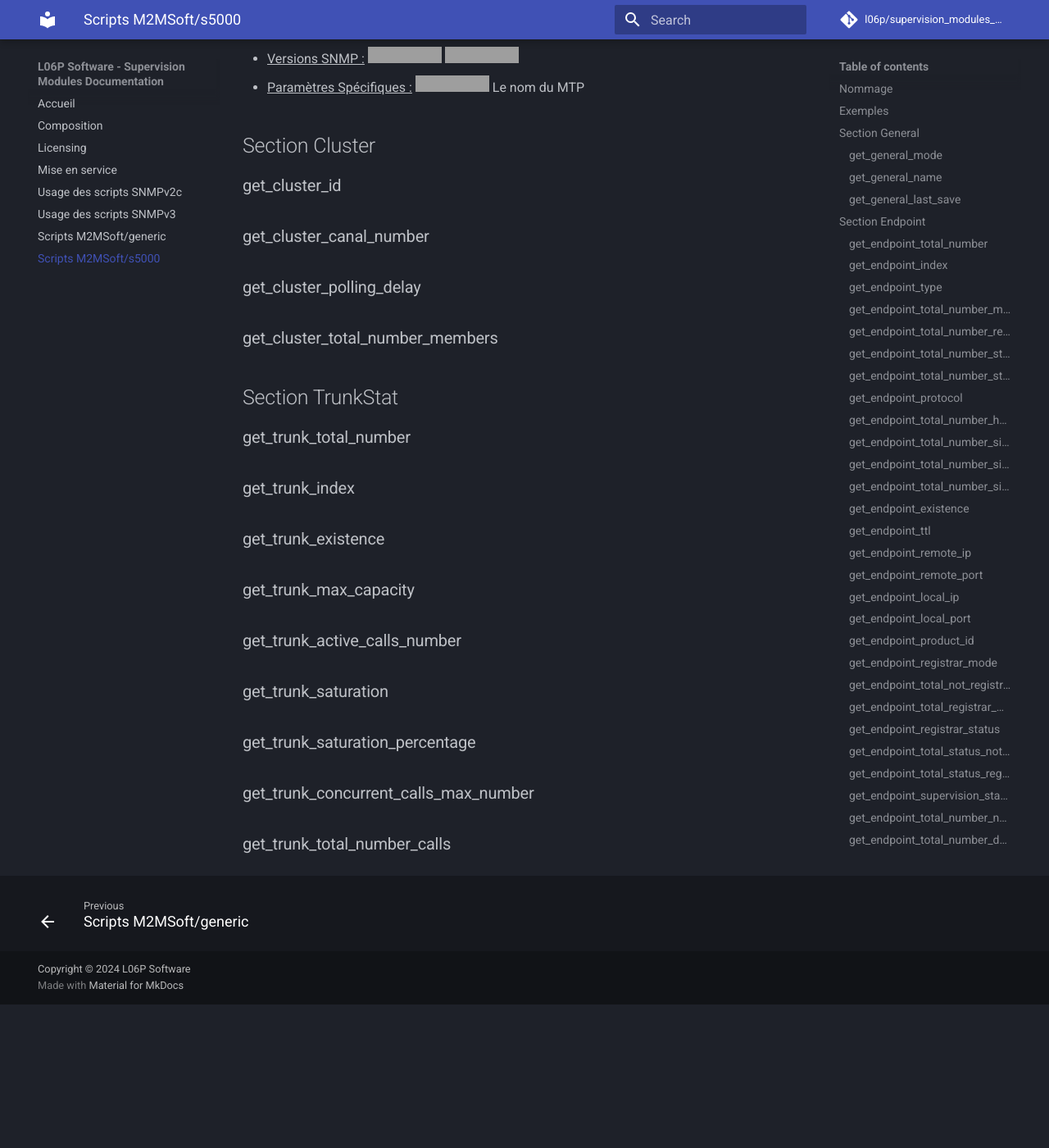
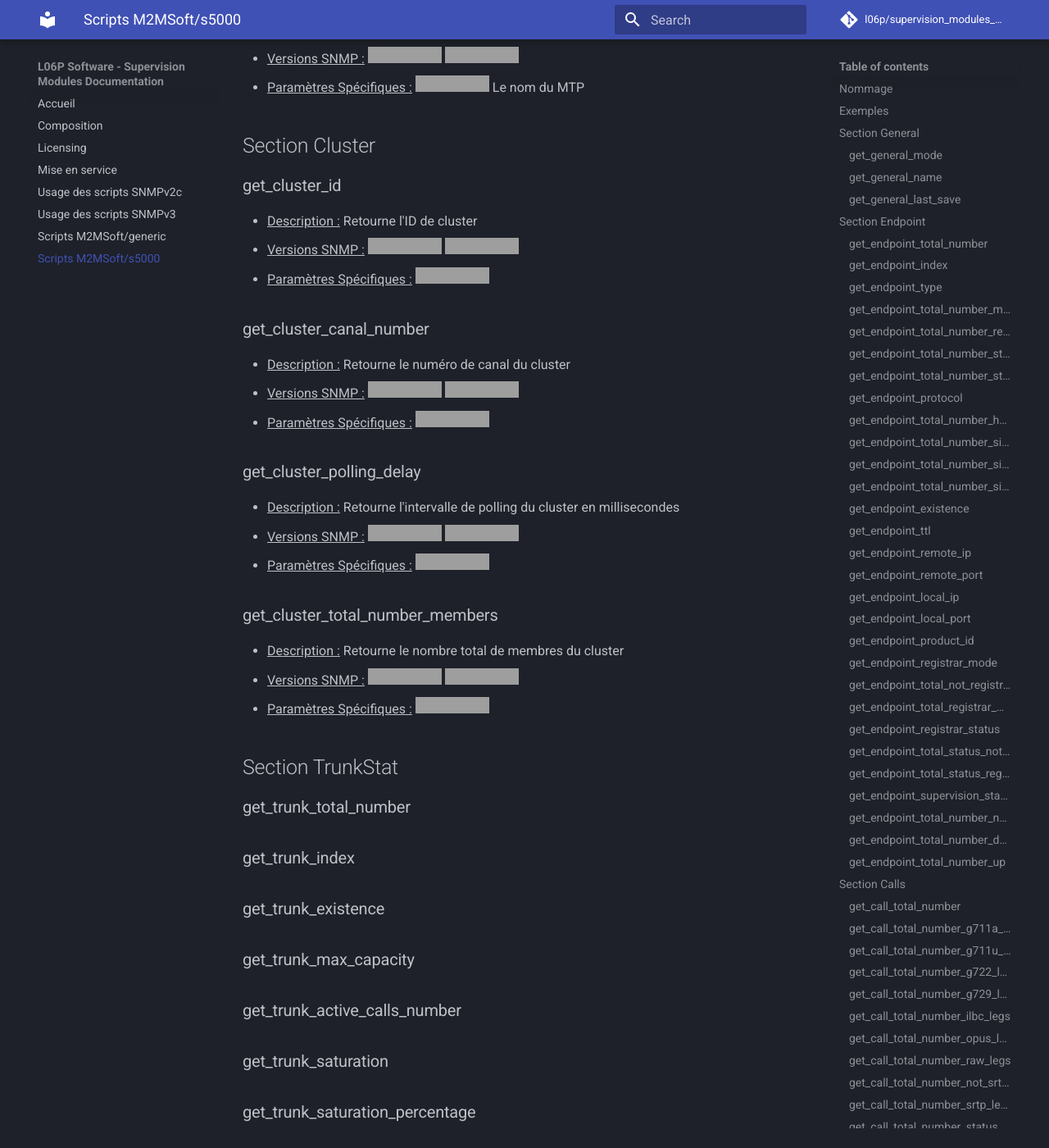
Before and after one commit to l06p/supervision_modules_documentation, an MkDocs documentation site: the page built from docs/scripts_m2msoft_s5000.md, in a window 1280 px wide and 1400 px high, scrolled down 11366 px. Shown: the whole window at 82% size. Built offline with MkDocs 1.6.1 and Material for MkDocs 9.7.7, drawn with Linux system fonts in a browser that asks for light colours; comment, search, counter and statistics services are not loaded; before the commit the page ends 12591 px from its top, so only the background shows below that; grey boxes are pictures that could not be loaded.

Commit message:
Mise à jour de la section Scripts M2MSoft/S5000

```diff
--- a/docs/scripts_m2msoft_s5000.md
+++ b/docs/scripts_m2msoft_s5000.md
@@ -329,12 +329,24 @@
 ## Section Cluster
 
 ###  get_cluster_id
+  * <u>Description :</u> Retourne l'ID de cluster
+  * <u>Versions SNMP :</u> ![SNMPv2c](https://custom-icon-badges.demolab.com/badge/SNMPv2c-royalblue.svg?logo=activity&logoSource=feather) ![SNMPv3](https://custom-icon-badges.demolab.com/badge/SNMPv3-olivedrab.svg?logo=activity&logoSource=feather)
+  * <u>Paramètres Spécifiques :</u> ![N/A](https://custom-icon-badges.demolab.com/badge/N/A-green.svg)
 
 ###  get_cluster_canal_number
+  * <u>Description :</u> Retourne le numéro de canal du cluster
+  * <u>Versions SNMP :</u> ![SNMPv2c](https://custom-icon-badges.demolab.com/badge/SNMPv2c-royalblue.svg?logo=activity&logoSource=feather) ![SNMPv3](https://custom-icon-badges.demolab.com/badge/SNMPv3-olivedrab.svg?logo=activity&logoSource=feather)
+  * <u>Paramètres Spécifiques :</u> ![N/A](https://custom-icon-badges.demolab.com/badge/N/A-green.svg)
 
 ###  get_cluster_polling_delay
+  * <u>Description :</u> Retourne l'intervalle de polling du cluster en millisecondes
+  * <u>Versions SNMP :</u> ![SNMPv2c](https://custom-icon-badges.demolab.com/badge/SNMPv2c-royalblue.svg?logo=activity&logoSource=feather) ![SNMPv3](https://custom-icon-badges.demolab.com/badge/SNMPv3-olivedrab.svg?logo=activity&logoSource=feather)
+  * <u>Paramètres Spécifiques :</u> ![N/A](https://custom-icon-badges.demolab.com/badge/N/A-green.svg)
 
 ###  get_cluster_total_number_members
+  * <u>Description :</u> Retourne le nombre total de membres du cluster
+  * <u>Versions SNMP :</u> ![SNMPv2c](https://custom-icon-badges.demolab.com/badge/SNMPv2c-royalblue.svg?logo=activity&logoSource=feather) ![SNMPv3](https://custom-icon-badges.demolab.com/badge/SNMPv3-olivedrab.svg?logo=activity&logoSource=feather)
+  * <u>Paramètres Spécifiques :</u> ![N/A](https://custom-icon-badges.demolab.com/badge/N/A-green.svg)
 
 
 ## Section TrunkStat
```
